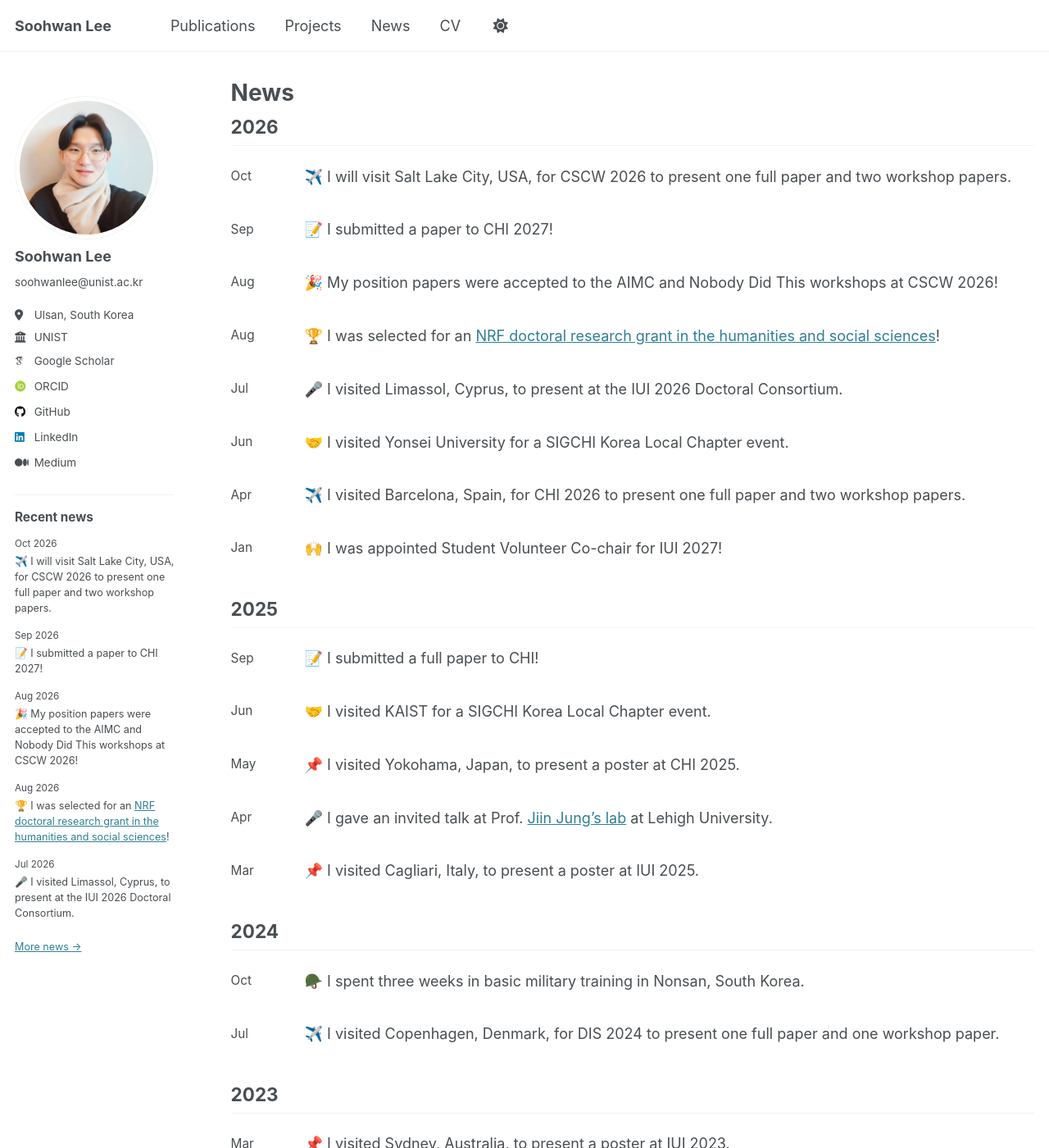
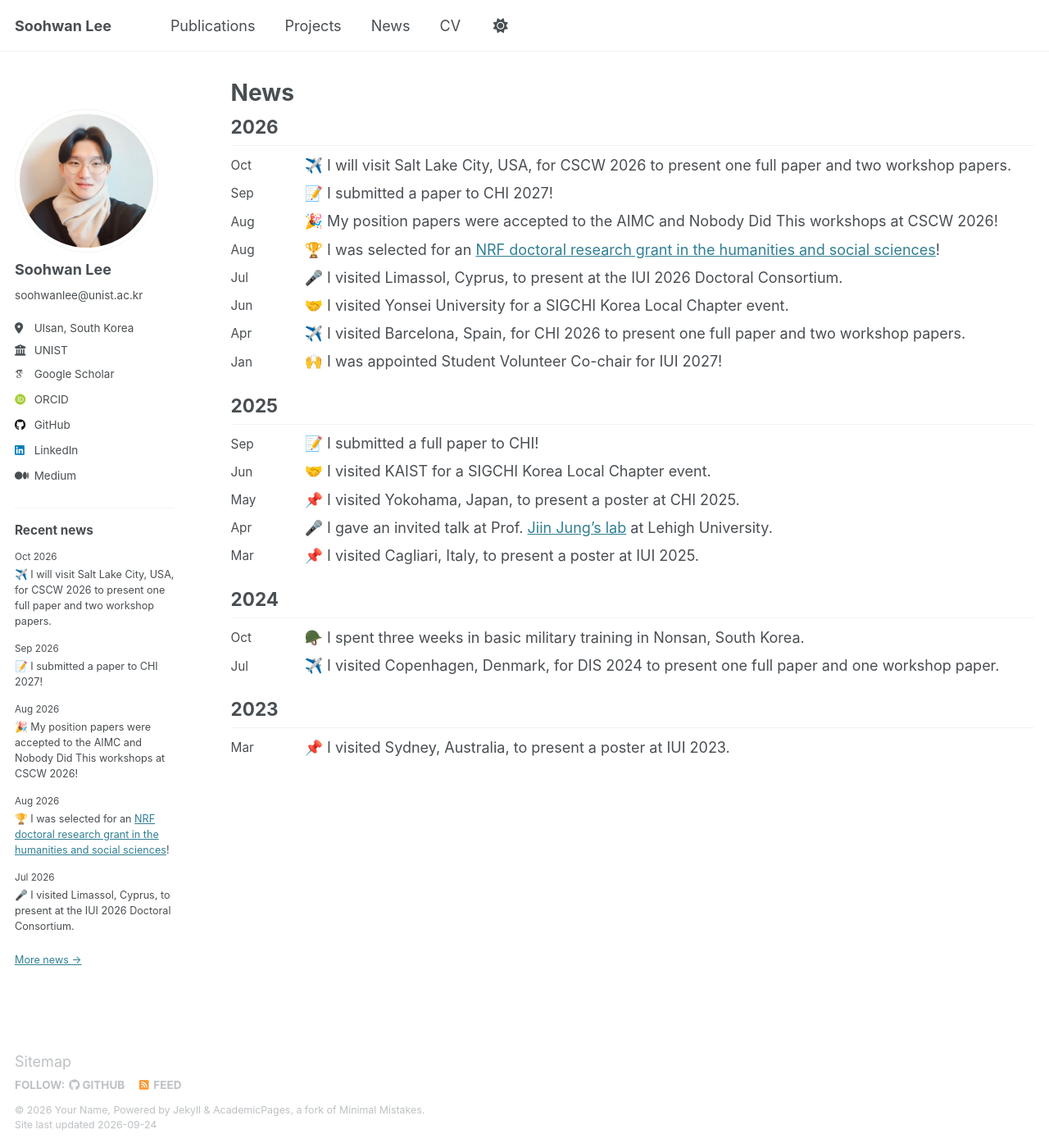
Before and after one commit to Soohwan-Lee/soohwan-lee.github.io, a Jekyll site: the page built from _pages/news.html, in a window 1280 px wide and 1400 px high. Shown: the whole window at 82% size. Built offline with Jekyll 4.4.1, drawn with Linux system fonts in a browser that asks for light colours; some web fonts are replaced.

Commit message:
fix(news): keep sidebar footer reachable and compact archive spacing

```diff
--- a/_sass/layout/_news.scss
+++ b/_sass/layout/_news.scss
@@ -40,7 +40,7 @@
 
 .news-year {
   h2 {
-    margin: 1.8rem 0 0.5rem;
+    margin: 1.25rem 0 0.35rem;
     padding-bottom: 0.5rem;
     border-bottom: 1px solid var(--global-border-color);
   }
@@ -59,7 +59,9 @@
 .news-item {
   display: flex;
   gap: 1rem;
-  padding: 0.8rem 0;
+  margin: 0;
+  padding: 0.25rem 0;
+  line-height: 1.4;
 
   time {
     flex: 0 0 4rem;
--- a/_sass/layout/_sidebar.scss
+++ b/_sass/layout/_sidebar.scss
@@ -18,10 +18,15 @@
   }
 
   @media screen and (min-width: $sidebar-screen-min-width) {
-    height: 100vh;
+    // Keep the entire scroll area below the fixed masthead and inside the viewport.
+    top: $masthead-height;
+    bottom: 0;
+    height: auto;
+    margin-top: 0;
+    margin-bottom: 0;
     overflow-y: auto;               // Add scrollbar if the sidebar is too long
     position: fixed;
-    padding-top: $masthead-height;
+    padding-top: 2em;
   }
 
   @include breakpoint($large) {
```
